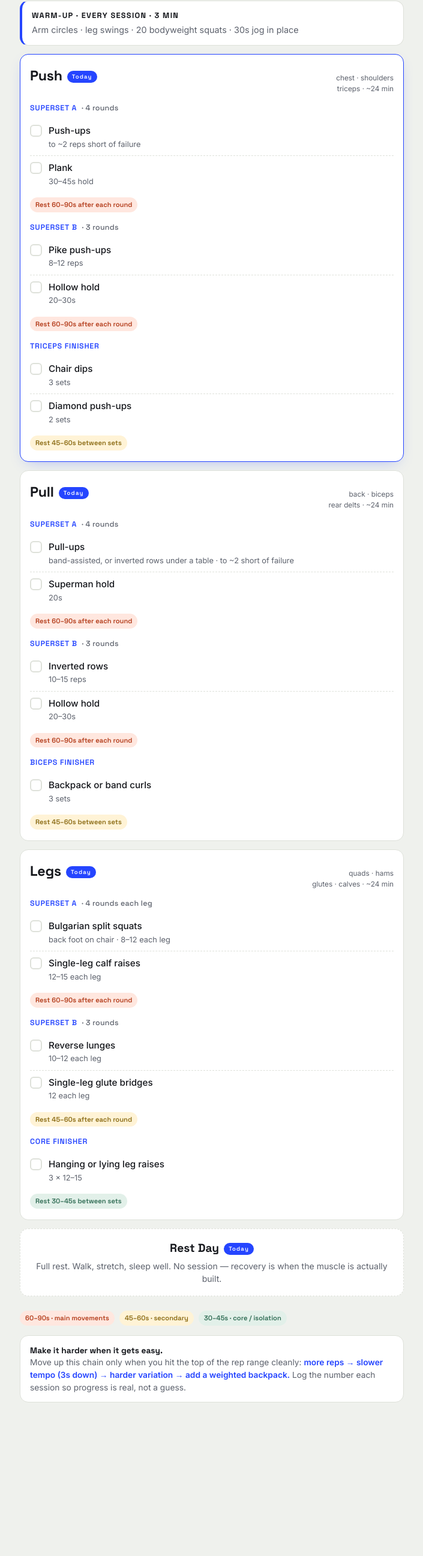
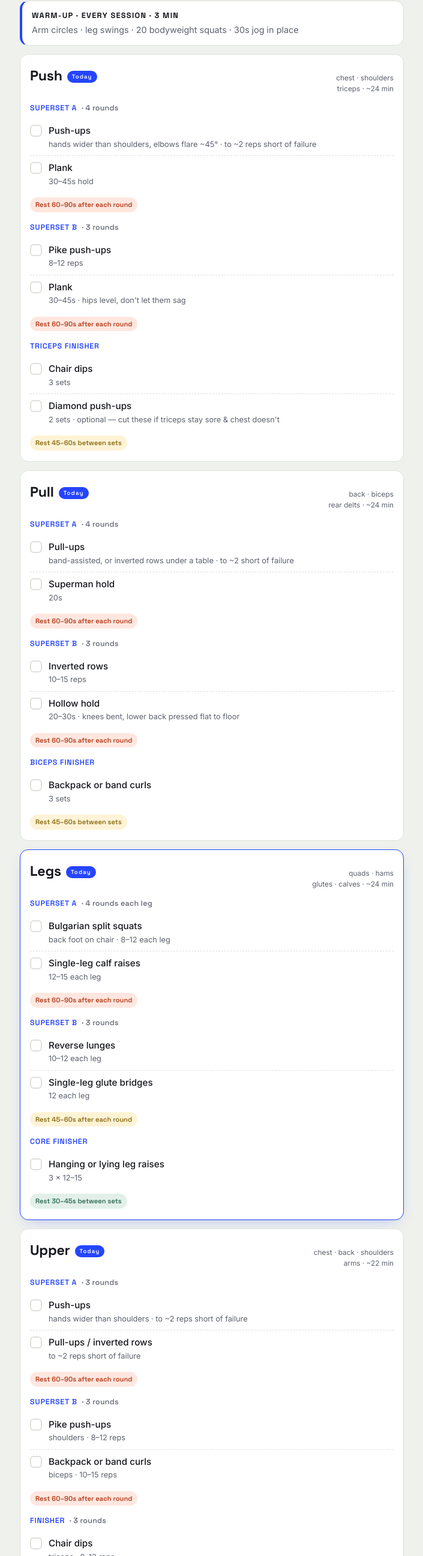
Before and after one commit to Kuronos168/workout, a plain HTML site: page index.html in a window 1280 px wide. Shown: the part 206-2800 px from the top of the page at 60% size, without its empty margins (287-992 px from the left). Before the commit the page ends 2624 px from the top, so only its background shows below. Drawn offline with Linux system fonts and the light colour scheme.

Commit message:
Changed workout structure to 4 days a week

```diff
--- a/index.html
+++ b/index.html
@@ -193,7 +193,7 @@
     <div class="block">
       <div class="block-label">Superset A <span class="rounds">· 4 rounds</span></div>
       <ul>
-        <li class="ex"><span class="check"></span><div class="ex-body"><div class="ex-name">Push-ups</div><div class="ex-meta">to ~2 reps short of failure</div></div></li>
+        <li class="ex"><span class="check"></span><div class="ex-body"><div class="ex-name">Push-ups</div><div class="ex-meta">hands wider than shoulders, elbows flare ~45° · to ~2 reps short of failure</div></div></li>
         <li class="ex"><span class="check"></span><div class="ex-body"><div class="ex-name">Plank</div><div class="ex-meta">30–45s hold</div></div></li>
       </ul>
       <span class="rest hard">Rest 60–90s after each round</span>
@@ -203,7 +203,7 @@
       <div class="block-label">Superset B <span class="rounds">· 3 rounds</span></div>
       <ul>
         <li class="ex"><span class="check"></span><div class="ex-body"><div class="ex-name">Pike push-ups</div><div class="ex-meta">8–12 reps</div></div></li>
-        <li class="ex"><span class="check"></span><div class="ex-body"><div class="ex-name">Hollow hold</div><div class="ex-meta">20–30s</div></div></li>
+        <li class="ex"><span class="check"></span><div class="ex-body"><div class="ex-name">Plank</div><div class="ex-meta">30–45s · hips level, don't let them sag</div></div></li>
       </ul>
       <span class="rest hard">Rest 60–90s after each round</span>
     </div>
@@ -212,7 +212,7 @@
       <div class="block-label">Triceps finisher</div>
       <ul>
         <li class="ex"><span class="check"></span><div class="ex-body"><div class="ex-name">Chair dips</div><div class="ex-meta">3 sets</div></div></li>
-        <li class="ex"><span class="check"></span><div class="ex-body"><div class="ex-name">Diamond push-ups</div><div class="ex-meta">2 sets</div></div></li>
+        <li class="ex"><span class="check"></span><div class="ex-body"><div class="ex-name">Diamond push-ups</div><div class="ex-meta">2 sets · optional — cut these if triceps stay sore &amp; chest doesn't</div></div></li>
       </ul>
       <span class="rest mid">Rest 45–60s between sets</span>
     </div>
@@ -238,7 +238,7 @@
       <div class="block-label">Superset B <span class="rounds">· 3 rounds</span></div>
       <ul>
         <li class="ex"><span class="check"></span><div class="ex-body"><div class="ex-name">Inverted rows</div><div class="ex-meta">10–15 reps</div></div></li>
-        <li class="ex"><span class="check"></span><div class="ex-body"><div class="ex-name">Hollow hold</div><div class="ex-meta">20–30s</div></div></li>
+        <li class="ex"><span class="check"></span><div class="ex-body"><div class="ex-name">Hollow hold</div><div class="ex-meta">20–30s · knees bent, lower back pressed flat to floor</div></div></li>
       </ul>
       <span class="rest hard">Rest 60–90s after each round</span>
     </div>
@@ -286,6 +286,41 @@
     </div>
   </section>
 
+  <!-- UPPER -->
+  <section class="card" id="card-upper" data-type="Upper">
+    <div class="card-head">
+      <h2>Upper<span class="badge-today" data-badge="Upper" hidden>Today</span></h2>
+      <div class="sub">chest · back · shoulders<br>arms · ~22 min</div>
+    </div>
+
+    <div class="block">
+      <div class="block-label">Superset A <span class="rounds">· 3 rounds</span></div>
+      <ul>
+        <li class="ex"><span class="check"></span><div class="ex-body"><div class="ex-name">Push-ups</div><div class="ex-meta">hands wider than shoulders · to ~2 reps short of failure</div></div></li>
+        <li class="ex"><span class="check"></span><div class="ex-body"><div class="ex-name">Pull-ups / inverted rows</div><div class="ex-meta">to ~2 reps short of failure</div></div></li>
+      </ul>
+      <span class="rest hard">Rest 60–90s after each round</span>
+    </div>
+
+    <div class="block">
+      <div class="block-label">Superset B <span class="rounds">· 3 rounds</span></div>
+      <ul>
+        <li class="ex"><span class="check"></span><div class="ex-body"><div class="ex-name">Pike push-ups</div><div class="ex-meta">shoulders · 8–12 reps</div></div></li>
+        <li class="ex"><span class="check"></span><div class="ex-body"><div class="ex-name">Backpack or band curls</div><div class="ex-meta">biceps · 10–15 reps</div></div></li>
+      </ul>
+      <span class="rest hard">Rest 60–90s after each round</span>
+    </div>
+
+    <div class="block">
+      <div class="block-label">Finisher <span class="rounds">· 3 rounds</span></div>
+      <ul>
+        <li class="ex"><span class="check"></span><div class="ex-body"><div class="ex-name">Chair dips</div><div class="ex-meta">triceps · 8–12 reps</div></div></li>
+        <li class="ex"><span class="check"></span><div class="ex-body"><div class="ex-name">Plank</div><div class="ex-meta">30–45s · hips level</div></div></li>
+      </ul>
+      <span class="rest mid">Rest 45–60s after each round</span>
+    </div>
+  </section>
+
   <!-- REST DAY -->
   <section class="restday" id="card-rest" data-type="Rest">
     <h2>Rest Day<span class="badge-today" data-badge="Rest" hidden>Today</span></h2>
@@ -309,7 +344,7 @@
 </div>
 
 <script>
-  const TYPES = ["Rest","Push","Pull","Legs","Push","Pull","Legs"]; // Sun..Sat
+  const TYPES = ["Rest","Push","Pull","Rest","Legs","Upper","Rest"]; // Sun..Sat
   const DOW   = ["Sun","Mon","Tue","Wed","Thu","Fri","Sat"];
   const FULL  = ["Sunday","Monday","Tuesday","Wednesday","Thursday","Friday","Saturday"];
   const todayIdx = new Date().getDay();
```
